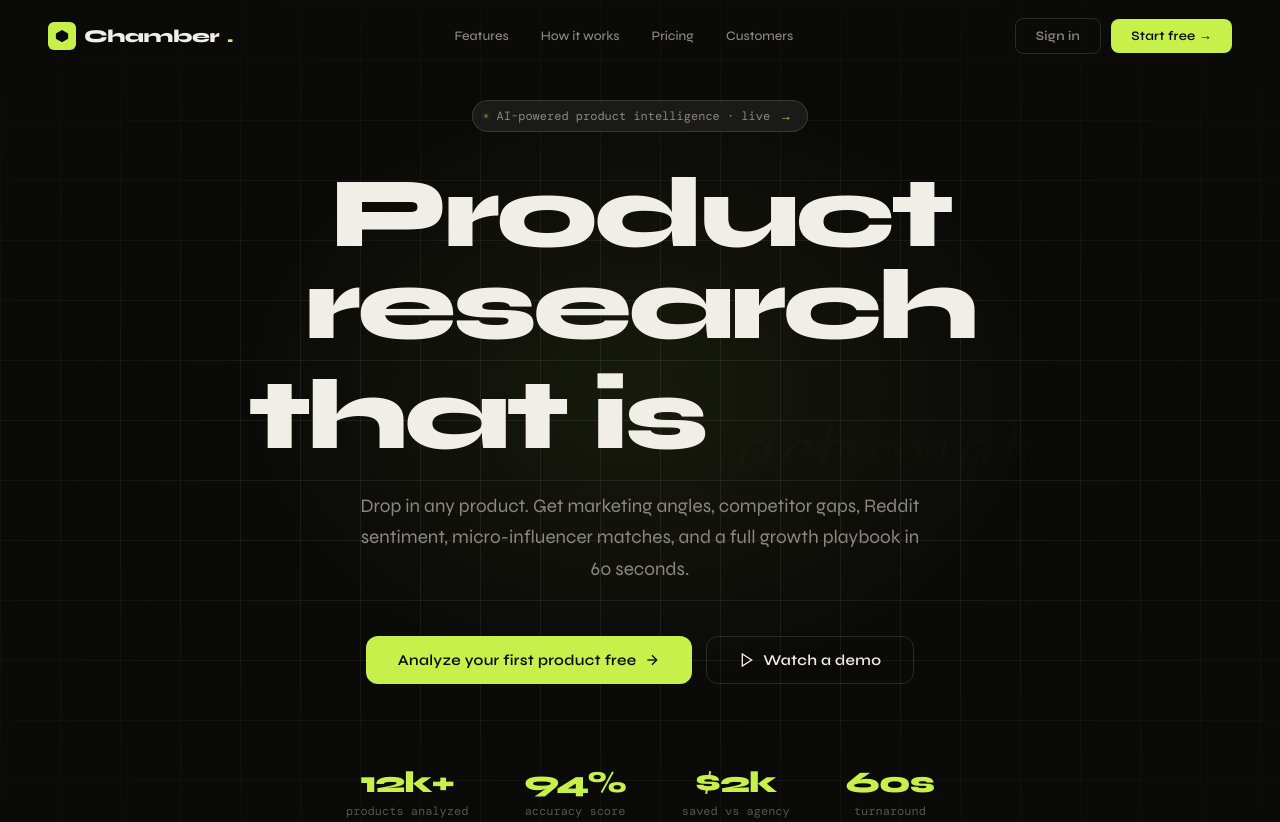
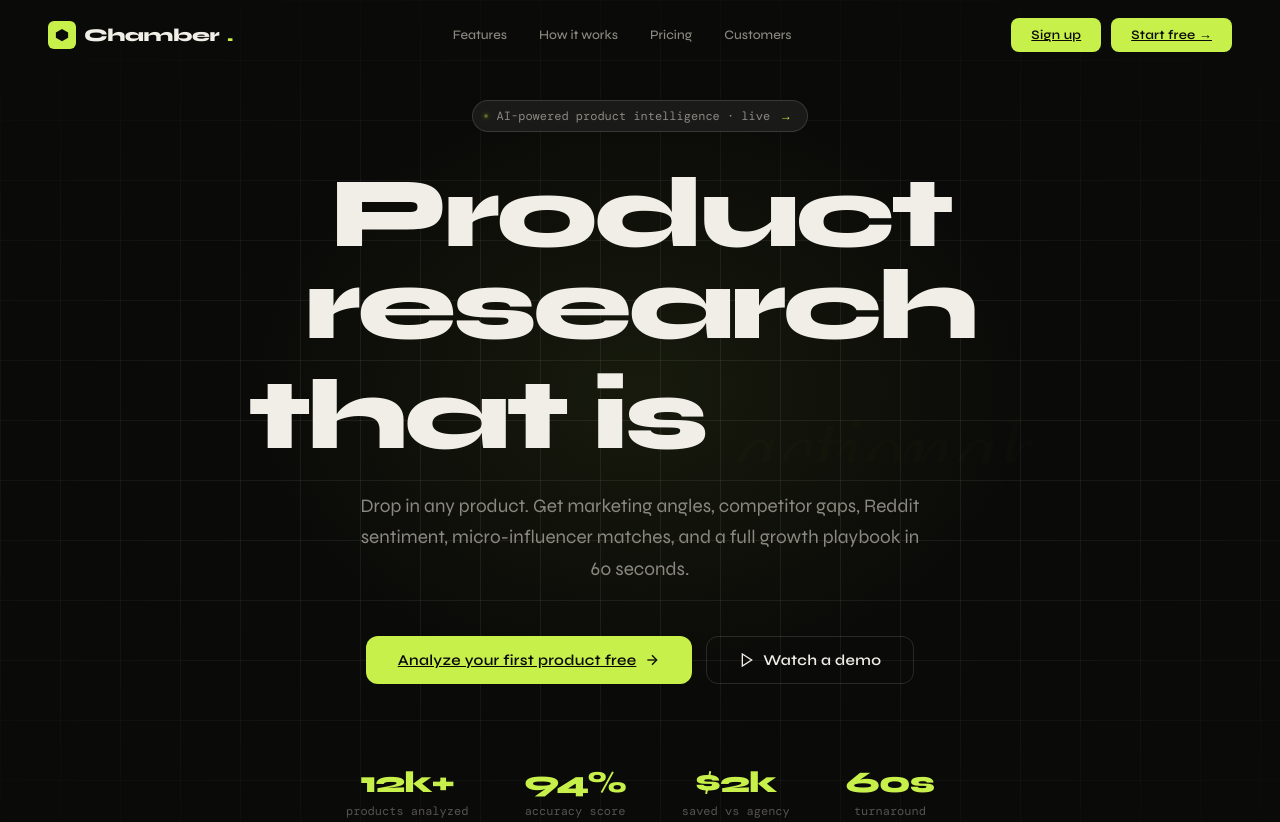
Before and after one commit to TheWeekndGlazerXO/chamber, a website: page public/index.html in a window 1280 px wide. Shown: the top 822 px of the page. Drawn offline with nearby package versions, Linux system fonts and the light colour scheme; a web font is replaced by a local one.

Commit message:
Add navigation to app.html from buttons

```diff
--- a/public/index.html
+++ b/public/index.html
@@ -245,8 +245,12 @@ body{background:var(--bg);color:var(--text);font-family:var(--fd);-webkit-font-s
     <span class="nl" onclick="scrollTo('customers')">Customers</span>
   </div>
   <div class="nav-r">
-    <button class="btn btn-g">Sign in</button>
-    <button class="btn btn-p">Start free →</button>
+    <a href="login.html" class="btn btn-p">
+      Sign up
+    </a>
+    <a href="app.html" class="btn btn-p">
+      Start free →
+    </a>
   </div>
 </nav>
 
@@ -265,10 +269,10 @@ body{background:var(--bg);color:var(--text);font-family:var(--fd);-webkit-font-s
   </h1>
   <p class="hero-sub au au2">Drop in any product. Get marketing angles, competitor gaps, Reddit sentiment, micro-influencer matches, and a full growth playbook in 60 seconds.</p>
   <div class="hero-actions au au3">
-    <button class="btn btn-p btn-lg">
+    <a href="app.html" class="btn btn-p btn-lg">
       Analyze your first product free
       <svg width="16" height="16" viewBox="0 0 24 24" fill="none" stroke="currentColor" stroke-width="2"><line x1="5" y1="12" x2="19" y2="12"/><polyline points="12 5 19 12 12 19"/></svg>
-    </button>
+    </a>
     <button class="btn btn-o btn-lg" onclick="scrollTo('how')">
       <svg width="16" height="16" viewBox="0 0 24 24" fill="none" stroke="currentColor" stroke-width="2"><polygon points="5 3 19 12 5 21 5 3"/></svg>
       Watch a demo
@@ -622,7 +626,9 @@ body{background:var(--bg);color:var(--text);font-family:var(--fd);-webkit-font-s
     <span style="font-family:var(--fs);font-style:italic;font-weight:400;color:var(--accent)">is on us</span>
   </h2>
   <p style="font-size:18px;color:var(--text2);max-width:460px;margin:0 auto 40px;line-height:1.65">No credit card. No setup. Drop in your product and see what you've been missing.</p>
-  <button class="btn btn-p btn-lg">Analyze your product free →</button>
+  <a href="app.html" class="btn btn-p btn-lg">
+    Analyze your product free →
+  </a>
 </div>
 
 <!-- FOOTER -->
```
